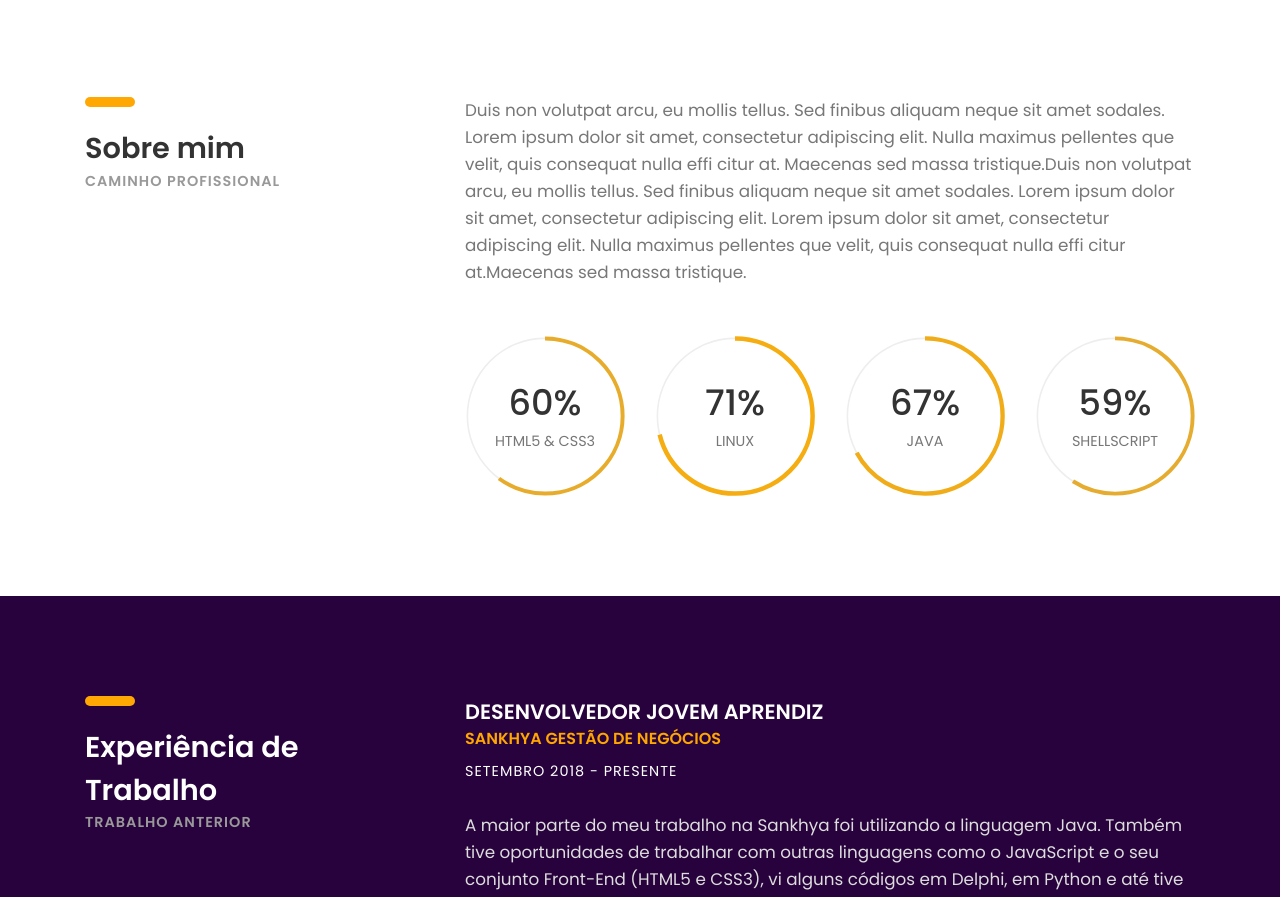
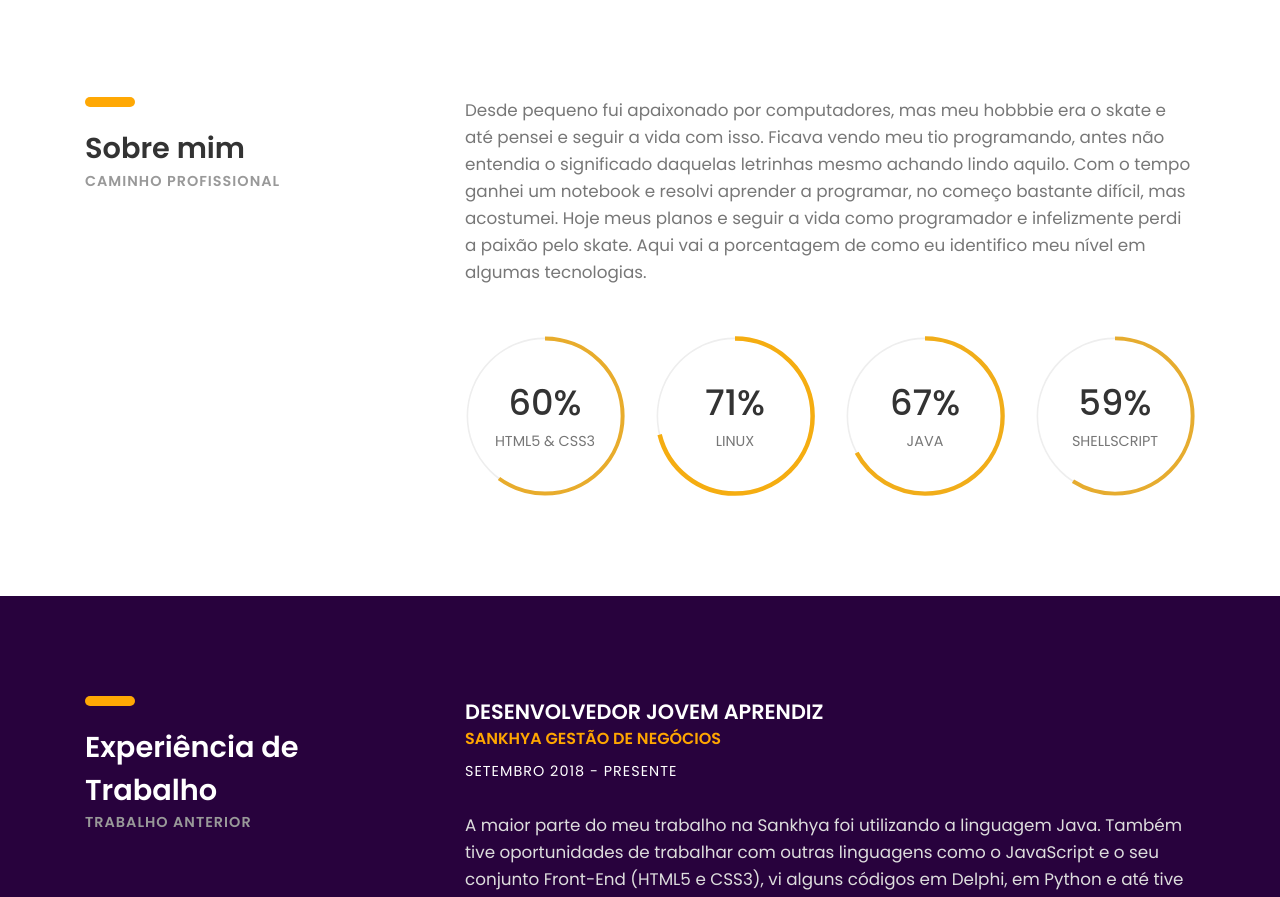
Before and after one commit to Johnliveira/portfolio, a plain HTML site: page index.html in a window 1280 px wide. Shown: the part 2194-3091 px from the top of the page. Drawn offline with Linux system fonts and the light colour scheme; files whose address does not match are found by name.

Commit message:
Ultima otimizacao

```diff
--- a/index.html
+++ b/index.html
@@ -136,14 +136,15 @@
 					</div>
 				</div><!-- col-sm-4 -->
 				<div class="col-sm-8">
-					<p class="margin-b-50">Duis non volutpat arcu, eu mollis tellus. Sed finibus aliquam neque
-					sit amet sodales. Lorem ipsum dolor sit amet, consectetur adipiscing elit.
-					Nulla maximus pellentes que velit, quis consequat nulla effi citur at.
-					Maecenas sed massa tristique.Duis non volutpat arcu, eu mollis tellus.
-					Sed finibus aliquam neque sit amet sodales. Lorem ipsum dolor sit amet,
-					consectetur adipiscing elit. Lorem ipsum dolor sit amet, consectetur
-					adipiscing elit. Nulla maximus pellentes que velit, quis consequat nulla
-					effi citur at.Maecenas sed massa tristique.</p>
+					<p class="margin-b-50">Desde pequeno fui apaixonado por computadores,
+						mas meu hobbbie era o skate e até pensei e seguir a vida com isso.
+						Ficava vendo meu tio programando, antes não entendia o significado
+						daquelas letrinhas mesmo achando lindo aquilo. Com o tempo ganhei
+						um notebook e resolvi aprender a programar, no começo bastante
+						difícil, mas acostumei. Hoje meus planos e seguir a vida como
+						programador e infelizmente perdi a paixão pelo skate. Aqui vai
+						a porcentagem de como eu identifico meu nível em algumas tecnologias.
+					</p>
 
 					<div class="row">
 						<div class="col-sm-6 col-md-6 col-lg-3">
@@ -216,20 +217,7 @@
 						</ul>
 					</div><!-- experience -->
 
-					<!-- <div class="experience margin-b-50">
-						<h4><b>WEB MASTER/WEB DEVELOPER</b></h4>
-						<h5 class="font-yellow"><b>DESIGN & WEB STUDIO</b></h5>
-						<h6 class="margin-t-10">APRIL 2014 - FEBRUARY 2015</h6>
-						<p class="font-semi-white margin-tb-30">Duis non volutpat arcu, eu mollis tellus. Sed finibus aliquam neque sit amet sodales.
-							Lorem ipsum dolor sit amet, consectetur adipiscing elit. Nulla maximus pellentes que velit,
-							quis consequat nulla effi citur at. Maecenas sed massa tristique.Duis non volutpat arcu,
-							eu mollis tellus. Sed finibus aliquam neque sit amet sodales. </p>
-						<ul class="list margin-b-30">
-							<li>Duis non volutpat arcu, eu mollis tellus.</li>
-							<li>Quis consequat nulla effi citur at.</li>
-							<li>Sed finibus aliquam neque sit.</li>
-						</ul>
-					</div><!- experience -->
+
 
 				</div><!-- col-sm-8 -->
 			</div><!-- row -->
```
